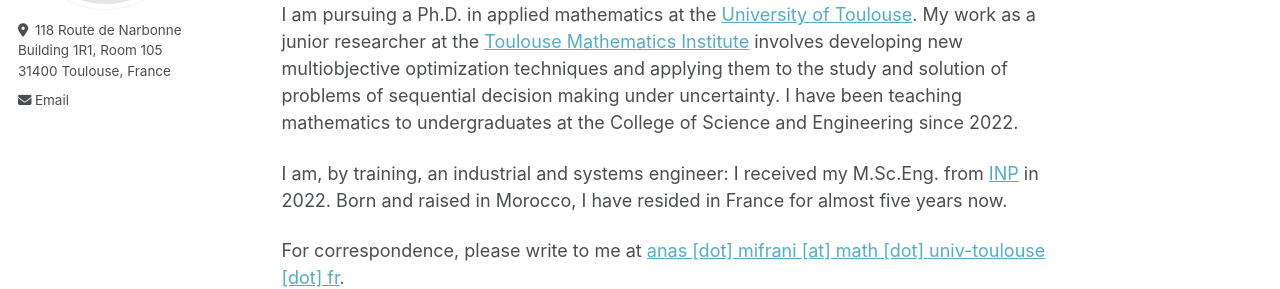
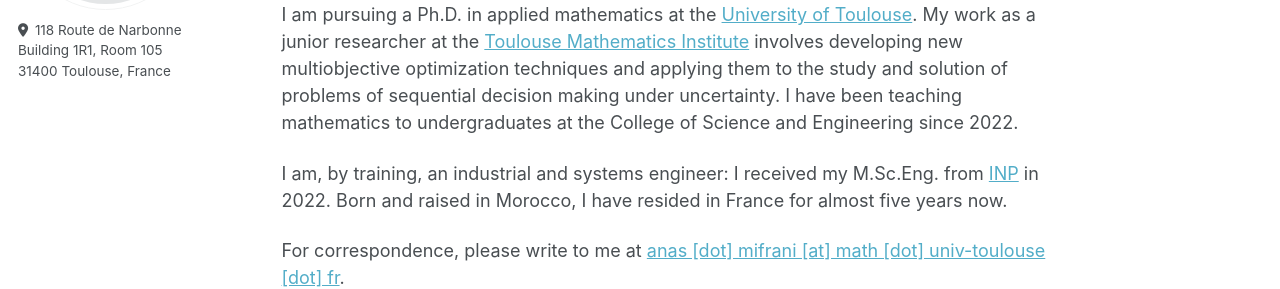
Before and after one commit to anmifrani/anmifrani.github.io, a Jekyll site: the page built from _pages/about.md, in a window 1280 px wide. Shown: the part 271-560 px from the top of the page. Built offline with Jekyll 4.4.1, drawn with Linux system fonts in a browser that asks for light colours.

Commit message:
Update _config.yml

```diff
--- a/_config.yml
+++ b/_config.yml
@@ -28,7 +28,7 @@ author:
   location         : 118 Route de Narbonne <br> Building 1R1, Room 105 <br> 31400 Toulouse, France
   employer         : #"University of Toulouse"
   uri              : # URL
-  email            : "anas.mifrani@math.univ-toulouse.fr"
+  email            : #"anas.mifrani@math.univ-toulouse.fr"
 
   # Academic websites
   arxiv            : # URL - Update with the correct link to your profile
```
